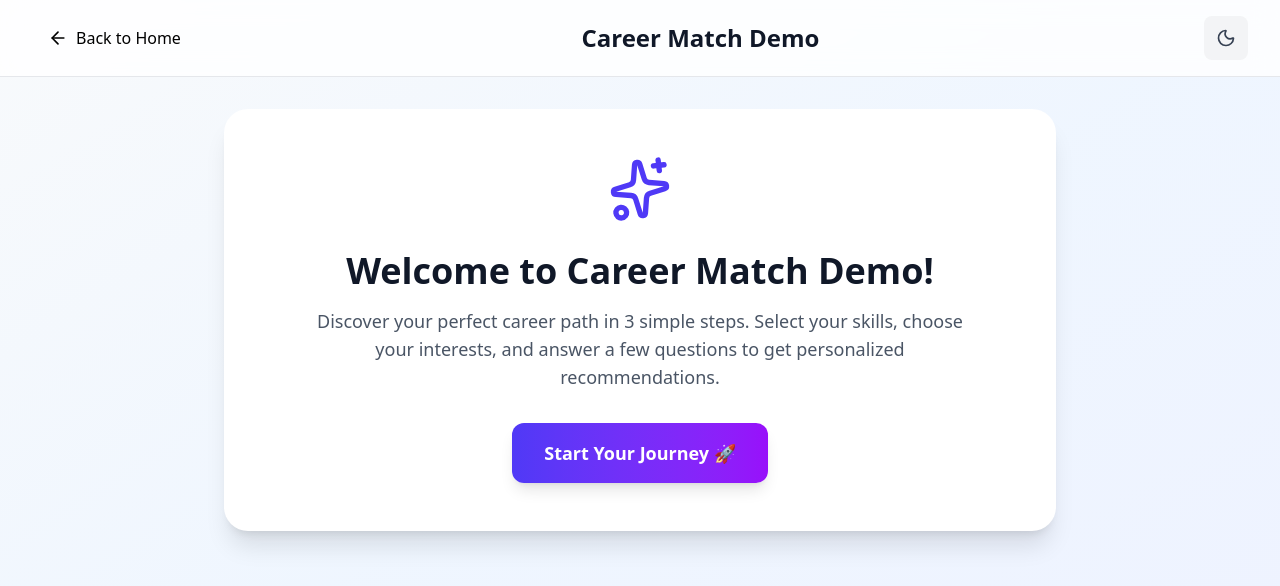
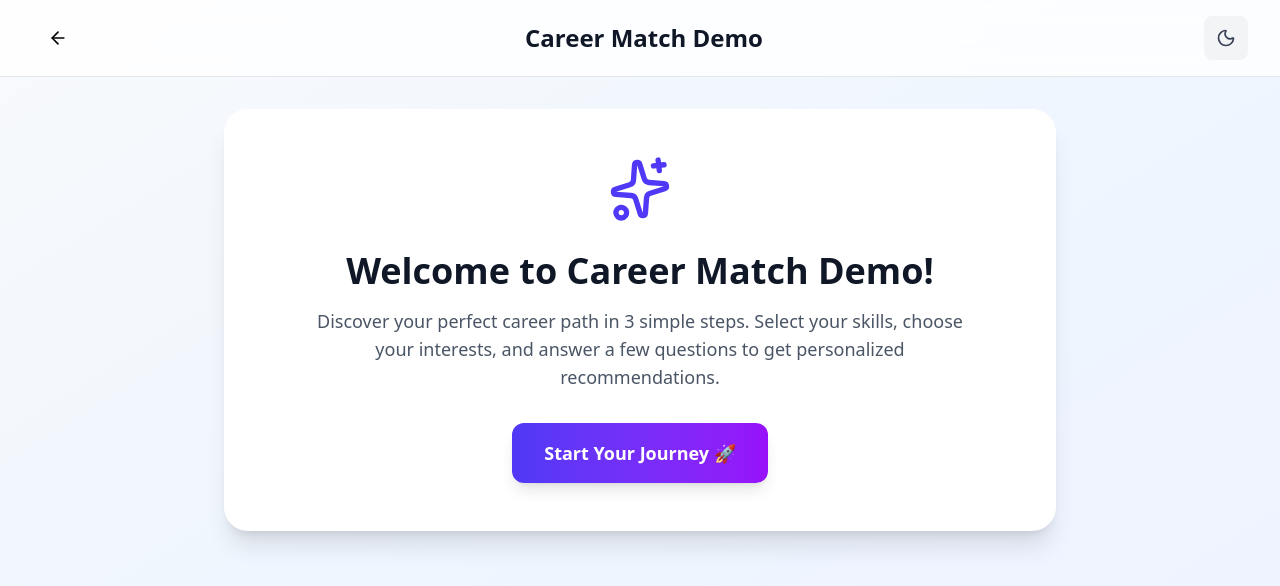
Before and after one commit to vimalrajput05/mindstep-frontend, a React app: page /demo in a window 1280 px wide. Shown: the top 586 px of the page. Built offline with nearby package versions, Linux system fonts and the light colour scheme; the HTML template or start-up script is replaced by a standard one.

Commit message:
Resolve conflicts + update files + upload new file profile.jsx

```diff
--- a/src/pages/Demo.jsx
+++ b/src/pages/Demo.jsx
@@ -125,8 +125,8 @@ export default function Demo() {
             whileHover={{ scale: 1.05 }}
             whileTap={{ scale: 0.95 }}
           >
-            <ArrowLeft className="w-5 h-5" />
-            <span className="font-medium">Back to Home</span>
+            <ArrowLeft className={`w-5 h-5  ${darkMode ? "text-white" : "text-black"}`} />
+            {/* <span className="font-medium">Back to Home</span> */}
           </motion.button>
 
           <h1 className={`text-xl md:text-2xl font-bold ${darkMode ? "text-white" : "text-gray-900"}`}>
```
